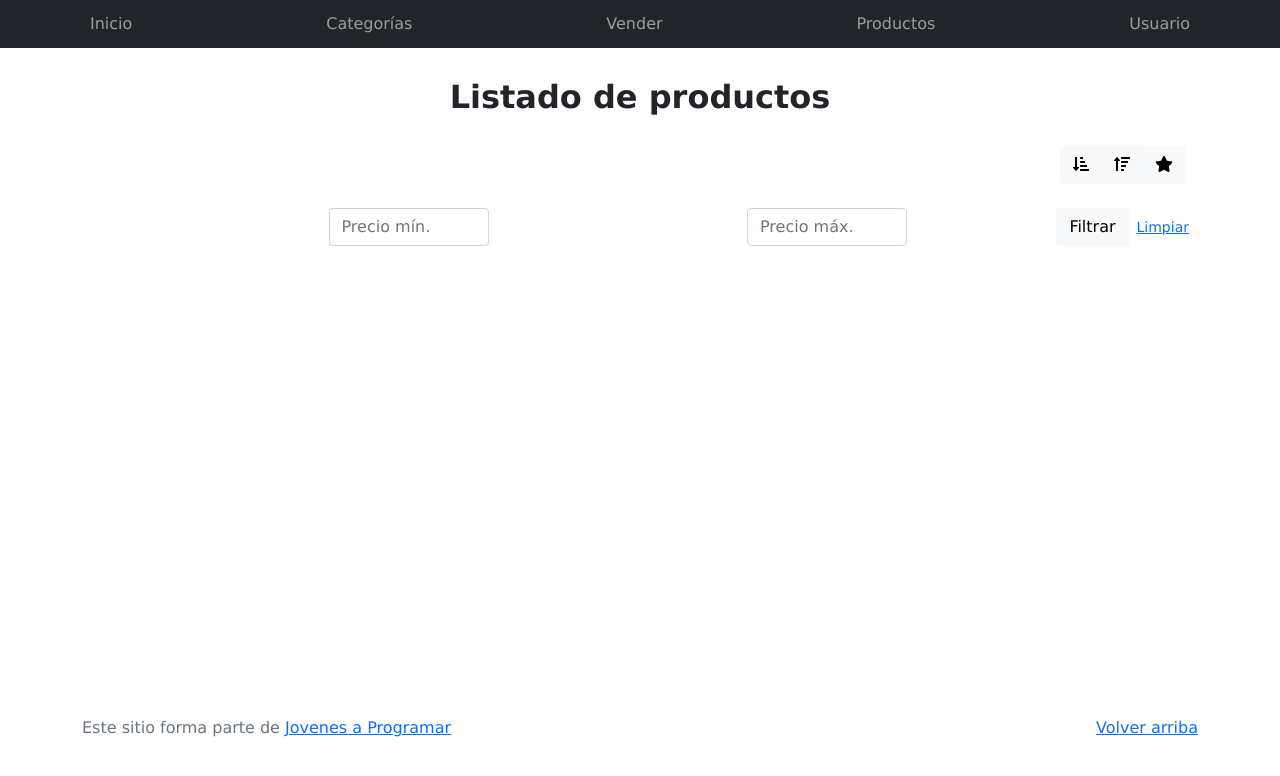
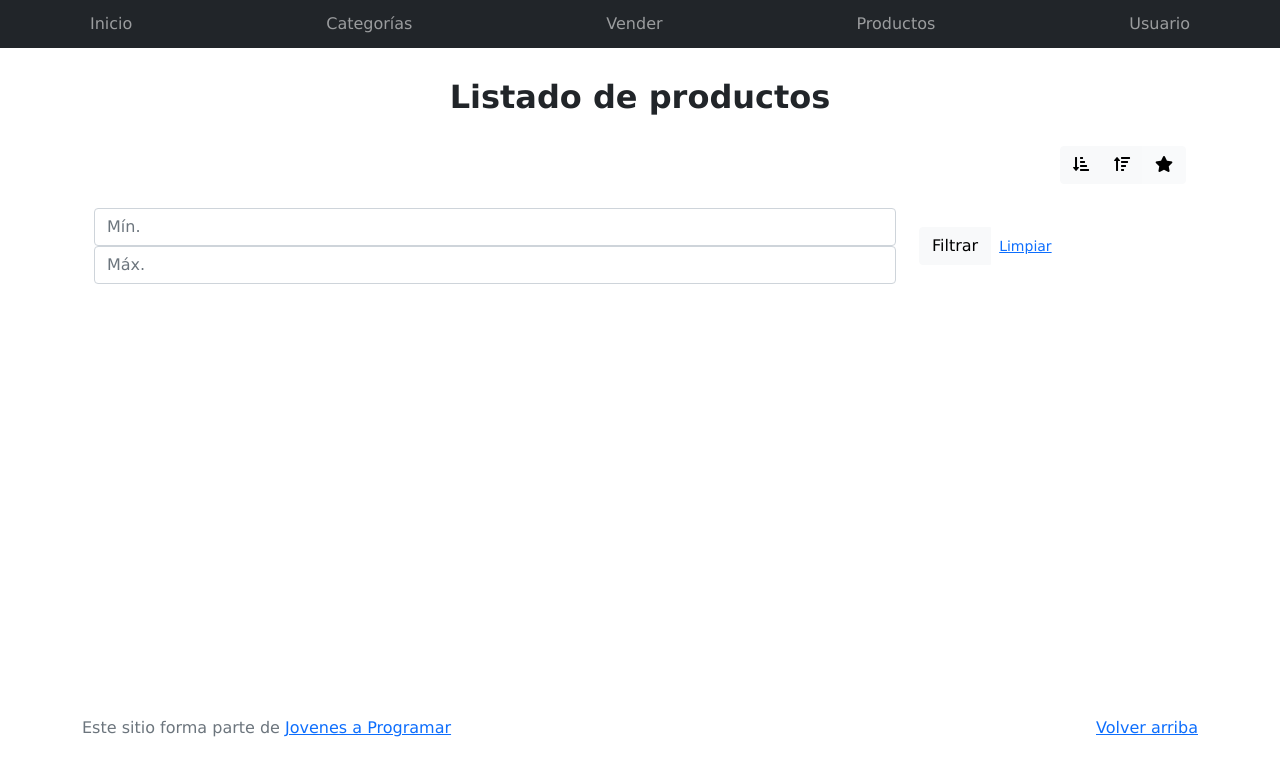
Before and after one commit to michispita/proyecto, a plain HTML site: page products.html in a window 1280 px wide. Drawn offline with Linux system fonts and the light colour scheme.

Commit message:
Probando estilo foltro

```diff
--- a/css/styles.css
+++ b/css/styles.css
@@ -445,10 +445,13 @@ a.custom-card:hover {
   float: right;
 }
 
-.filtro-container {
+#filtro {
   display: flex;
-  justify-content: flex-end; /* Alinea el contenido a la derecha */
-  max-width: 10rem;
-  margin-left: auto;
+  gap: 0.7rem;
+  justify-content: flex-end;
+  align-items: center;
+}
 
+#priceMin, #priceMax {
+flex-direction: row;
 }
--- a/products.html
+++ b/products.html
@@ -50,9 +50,9 @@
     <div class="container">
         <!-- el div con la class "alert alert-danger text-center", el role="alert" y borre el h4 -->
          <h2 id="listado-titulo">Listado de productos</h2>
+
          <!-- Filtro de precio -->
 
-<!-- Opciones de orden -->
 <div class="row mb-4">
   <div class="col text-end">
     <div class="btn-group btn-group-toggle" data-bs-toggle="buttons">
@@ -76,26 +76,19 @@
     </div>
   </div>
 </div>
-  <div class="row mb-4">
+  <div class="row mb-4" id="filtro">
       <div class="col">
-         <div class="filtro-container">
-    <input class="form-control" type="number" placeholder="Precio mín." id="priceMin">
-  </div>
-</div>
-  <div class="col">
-       <div class="filtro-container">
-    <input class="form-control" type="number" placeholder="Precio máx." id="priceMax">
-  </div>
-</div>
-  <div class="col-3 p-0">
-    <div class="filtro-container text-end">
+      <input class="form-control" type="number" placeholder="Mín." id="priceMin">
+      <input class="form-control" type="number" placeholder="Máx." id="priceMax">
+       </div>
+    <div class="col-3 p-0">
     <div class="btn-group" role="group">
       <button class="btn btn-light btn-block" id="applyFilters">Filtrar</button>
       <button class="btn btn-link btn-sm" id="clearFilters">Limpiar</button>
-    </div>
   </div>
     </div>
   </div>
+
   <div id="product-list"></div>
         <!--cree un nuevo id en donde se va a depositar la info del .js de products-->
       </div>
```
